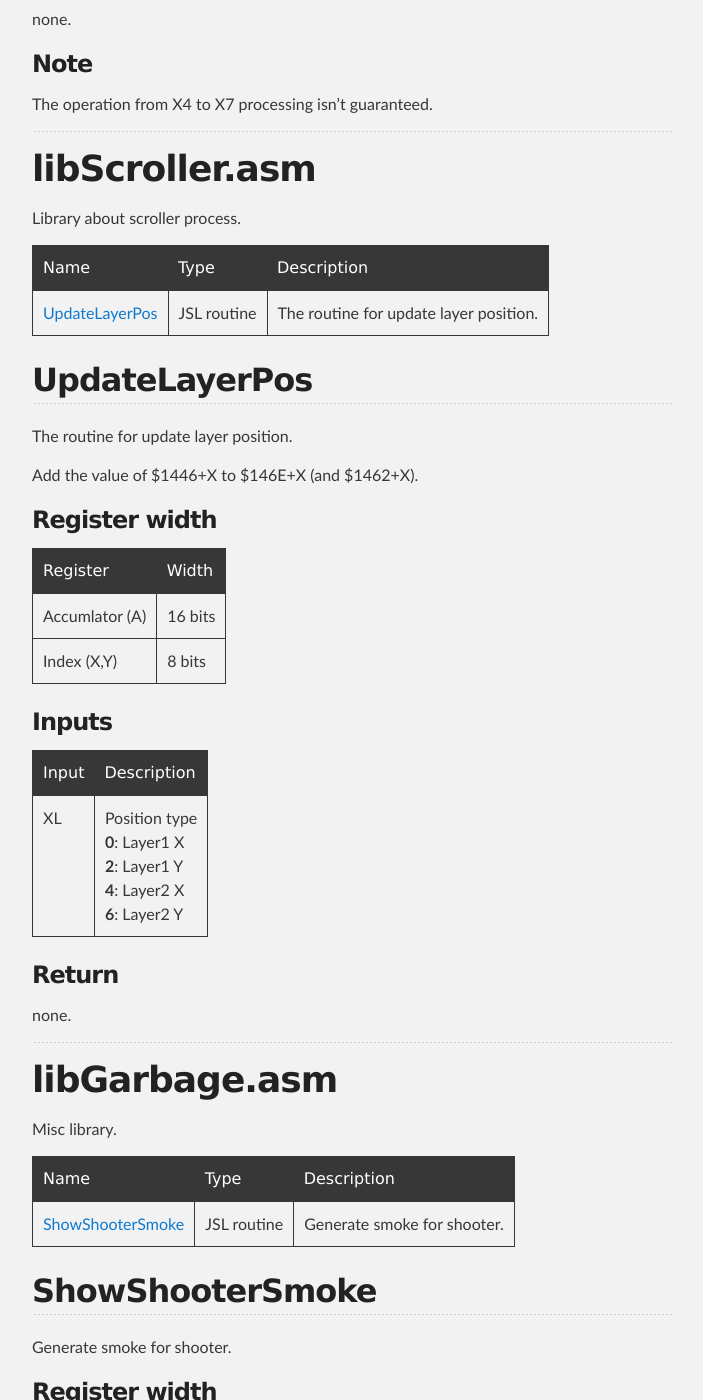
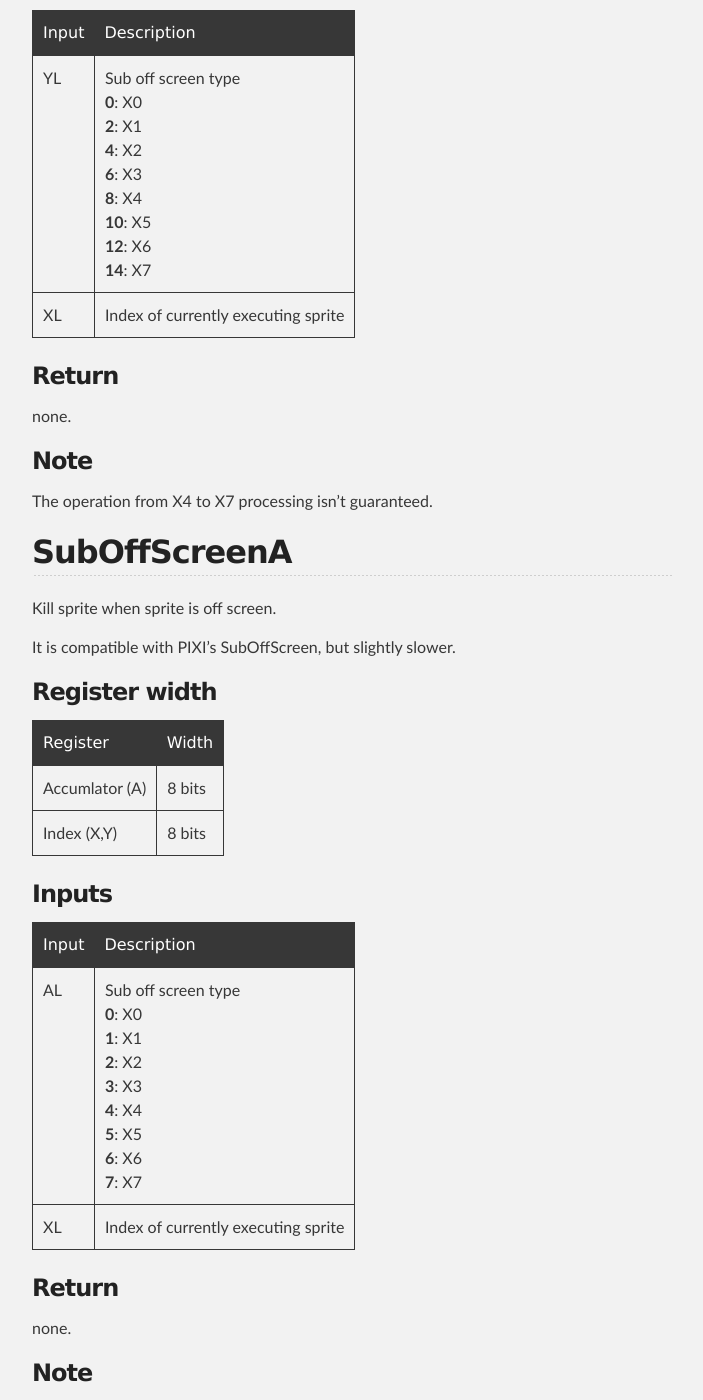
Before and after one commit to boldowa/GIEPY, a Jekyll site: the page built from tec/libraries.md, in a window 1280 px wide and 1400 px high, scrolled down 3924 px. Shown: the whole window, without its empty margins (288-991 px from the left). Built offline with Jekyll 4.4.1, drawn with Linux system fonts in a browser that asks for light colours; some of the changed text lies outside the part shown.

Commit message:
Update libAkagi document

````diff
--- a/tec/libraries.md
+++ b/tec/libraries.md
@@ -68,6 +68,7 @@ The library of frequently used routines.
 |:----------------------------|:----------|:--------------------------------------|
 |[GetDrawInfo](#akagi-gdi)    |JSL routine|Get sprite tile map index.             |
 |[SubOffScreen](#akagi-sos)   |JSL routine|Kill sprite when sprite is off screen. |
+|[SubOffScreenA](#akagi-sosa) |JSL routine|Kill sprite when sprite is off screen. |
 
 ## GetDrawInfo # {#akagi-gdi}
 
@@ -91,6 +92,25 @@ Get sprite tile map index.
 |Return     |Description                    |
 |:----------|:------------------------------|
 |YL         |Index to sprite tile map($0300)|
+
+
+### Note
+
+Be sure to call this routine in the following format.
+
+```
+AnyRoutine:
+    JSR SubGfx   ; <-- Be sure to use JSR.
+        ;
+        ;
+    RTL
+
+SubGfx:
+    JSL GetDrawInfo
+        ;
+        ;
+    RTS
+```
 
 
 ## SubOffScreen # {#akagi-sos}
@@ -120,6 +140,37 @@ none.
 ### Note
 
 The operation from X4 to X7 processing isn't guaranteed.
+
+
+## SubOffScreenA # {#akagi-sosa}
+
+Kill sprite when sprite is off screen.
+
+It is compatible with PIXI's SubOffScreen, but slightly slower.
+
+### Register width
+
+|Register      |Width |
+|:-------------|:-----|
+|Accumlator (A)|8 bits|
+|Index    (X,Y)|8 bits|
+
+### Inputs
+
+|Input      |Description                                                                                                                                  |
+|:----------|:--------------------------------------------------------------------------------------------------------------------------------------------|
+|AL         |Sub off screen type<br>  **0**: X0<br>  **1**: X1<br> **2**: X2<br>  **3**: X3<br>  **4**: X4<br>  **5**: X5<br>  **6**: X6<br>  **7**: X7   |
+|XL         |Index of currently executing sprite                                                                                                          |
+
+### Return
+
+none.
+
+### Note
+
+The operation from X4 to X7 processing isn't guaranteed.
+
+
 
 
 ---
````
